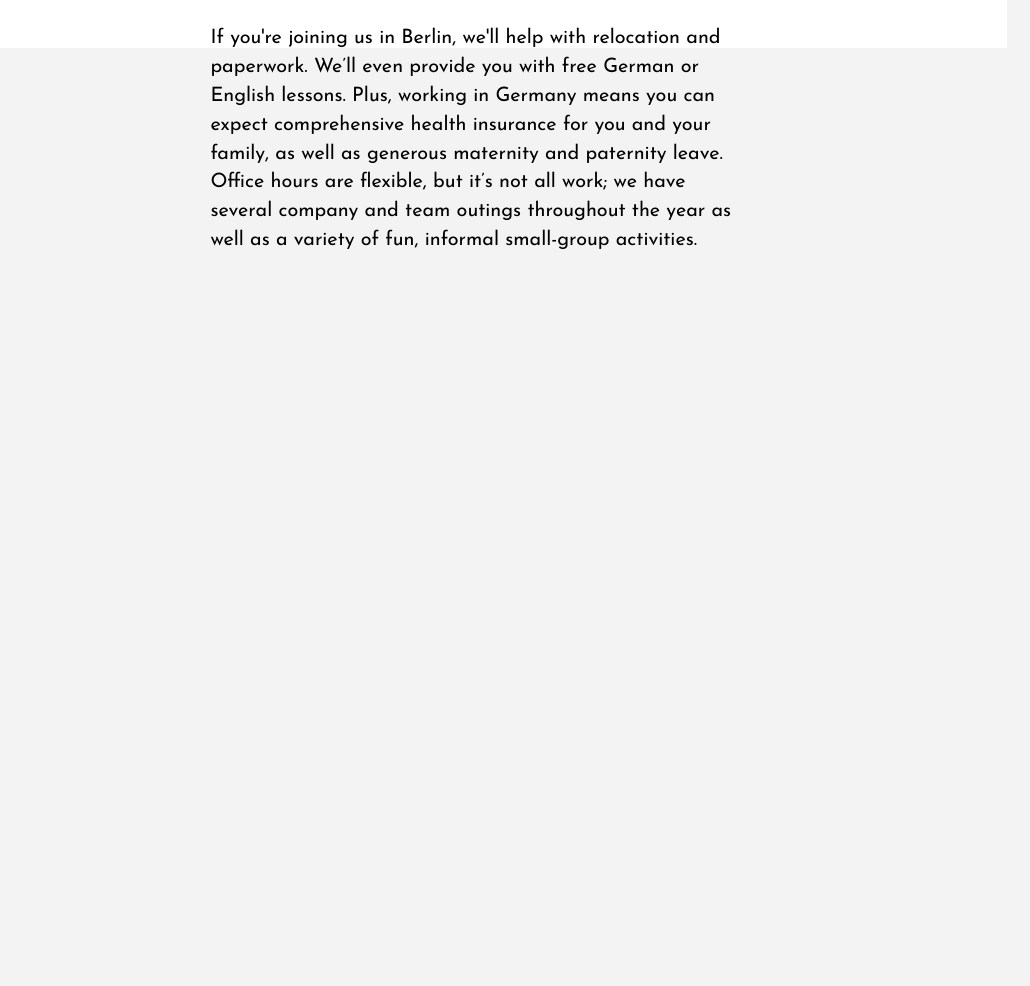
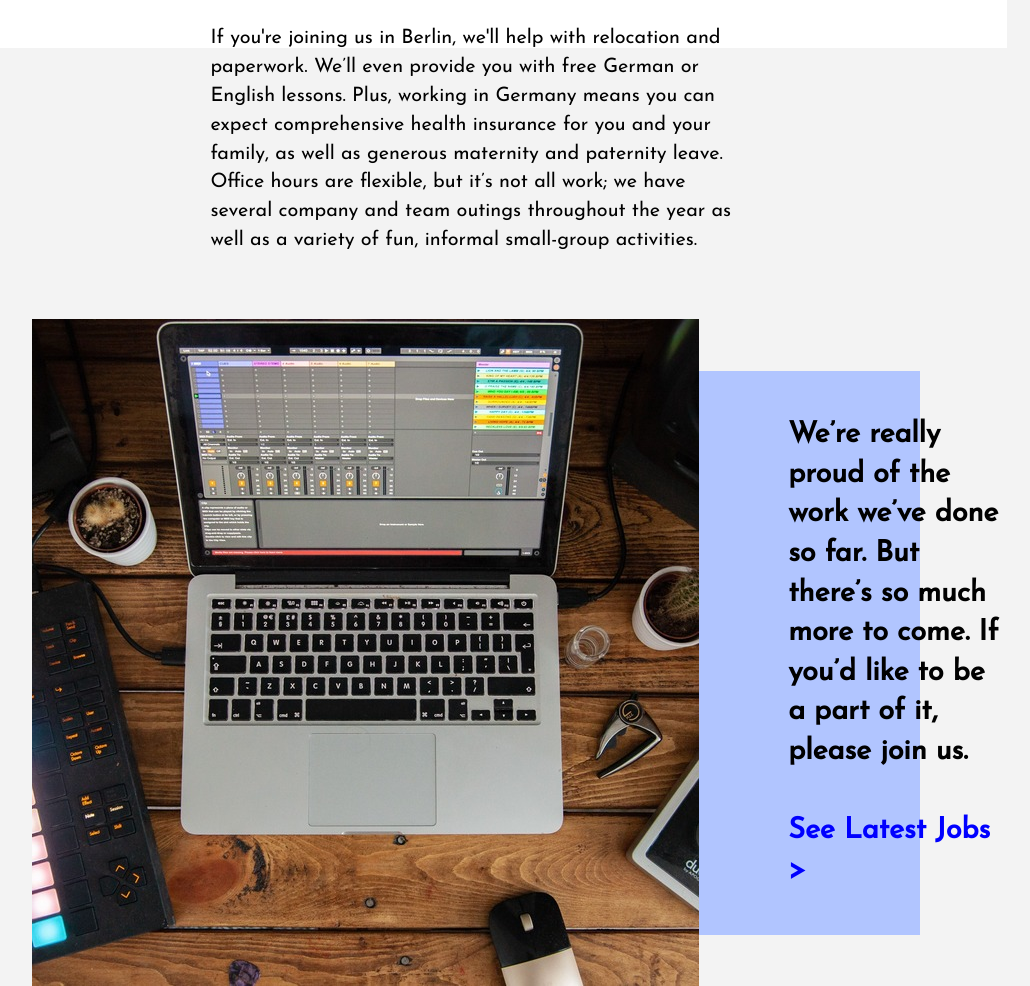
Before and after one commit to love-to-code108/website1, a website: page public/index.html in a window 1280 px wide. Shown: the part 7952-8938 px from the top of the page, without its empty margins (164-1194 px from the left). Before the commit the page ends 8207 px from the top, so only its background shows below. Drawn offline with Linux system fonts and the light colour scheme.

Commit message:
completed part fourteen of the website

```diff
--- a/public/index.html
+++ b/public/index.html
@@ -172,6 +172,15 @@
                 <p class="part42">If you're joining us in Berlin, we'll help with relocation and paperwork. We’ll even provide you with free German or English lessons. Plus, working in Germany means you can expect comprehensive health insurance for you and your family, as well as generous maternity and paternity leave. Office hours are flexible, but it’s not all work; we have several company and team outings throughout the year as well as a variety of fun, informal small-group activities.</p>
             </div>
 
+            <!-- ===================================================== -->
+            <!-- the fourteenth part from the hero section -->
+            <div id="part14">
+                <img src="../assets/img/part14Img (1).jpg" alt="Image Here">
+                <div class="part14_2"><p>We’re really proud of the work we’ve done so far. But there’s so much more to come. If you’d like to be a part of it, please join us.</p><br>
+                <a class="part14Link" href="https://www.ableton.com/en/jobs/" target="_blank">See Latest Jobs ></a></div>
+
+            </div>
+
 
         </div>
     </div>
--- a/src/styles.css
+++ b/src/styles.css
@@ -450,8 +450,33 @@ the twelth part from the hero section  */
 /* the fourteenth part from the hero section */
 
 
+#part14{
+    width: var(--space);
+    height: 7.05%;
+    background-color: #b1c5ff;
+    position: relative;
+    top: 13.25%;
+    display: flex;
+    align-items: center;
+}
 
 
+/* font-size: 1.6rem;
+line-height: 2.2rem;
+font-weight :500 */
+
+.part14_2{
+    width: 30%;
+    font-size: 1.6rem;
+    line-height: 2.2rem;
+    font-weight :600;
+    position: relative;
+    left: 10%;
+}
+.part14Link{
+    text-decoration: none;
+    color: #0000ff;
+}
 
 
 
```
Also changed, not shown: assets/img/part14Img (1).jpg (added).
